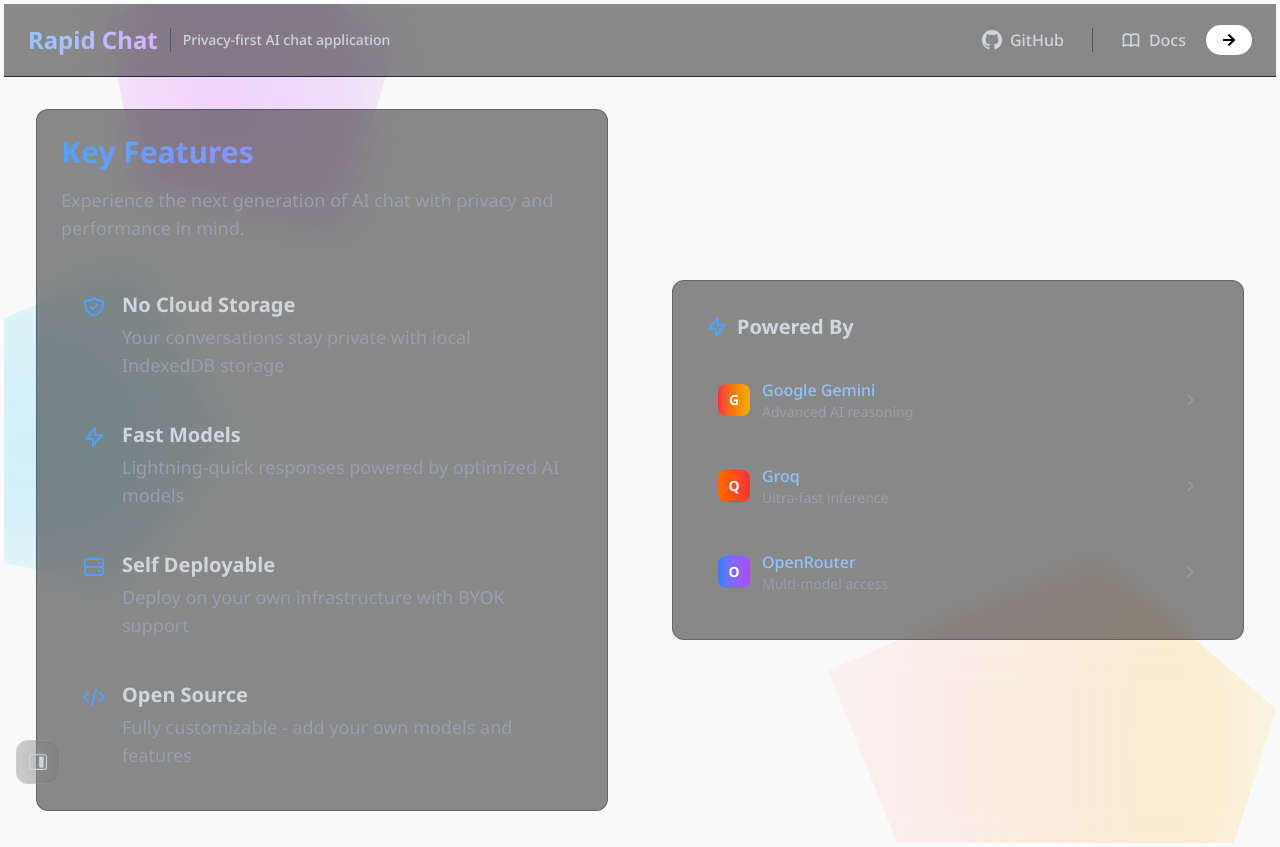
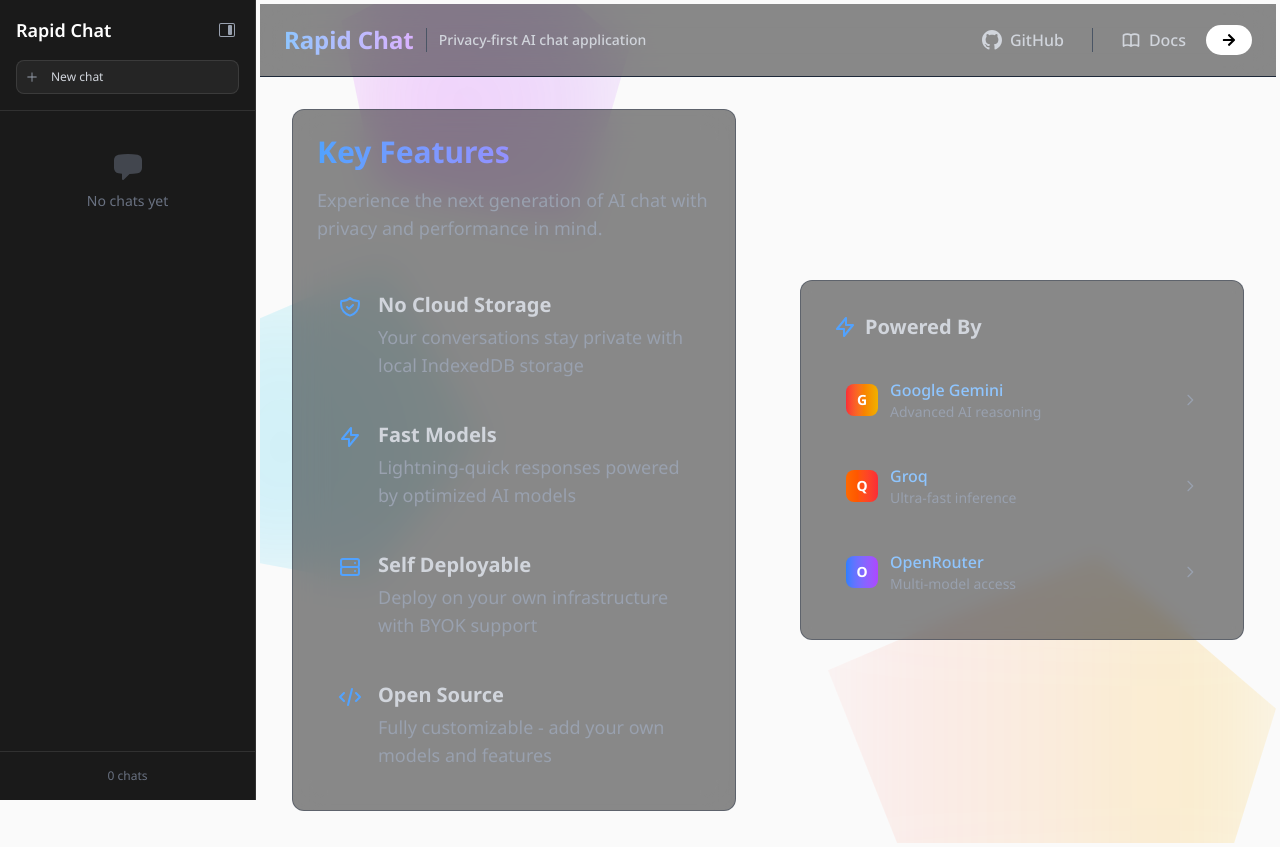
Before and after one commit to real-zephex/Rapid-Chat, a Next.js app: page / in a window 1280 px wide. Built offline with nearby package versions, Linux system fonts and the light colour scheme.

Commit message:
feat: implement sidebar context and layout components for improved UI structure

```diff
--- a/src/app/layout.tsx
+++ b/src/app/layout.tsx
@@ -5,6 +5,8 @@
 import Sidebar from "@/ui/sidebar";
 import { Analytics } from "@vercel/analytics/next";
 import { GoogleAnalytics } from "@next/third-parties/google";
+import { SidebarProvider } from "@/context/SidebarContext";
+import MainContent from "@/ui/main-content";
 
 const inter = Inter({
   subsets: ["latin"],
@@ -136,8 +138,12 @@
       <body
         className={`${notoSans.className} ${inter.className} font-sans antialiased m-1 h-full`}
       >
-        <Sidebar />
-        {children}
+        <SidebarProvider>
+          <Sidebar />
+          <MainContent>
+            {children}
+          </MainContent>
+        </SidebarProvider>
       </body>
     </html>
   );
--- /dev/null
+++ b/src/context/SidebarContext.tsx
@@ -0,0 +1,31 @@
+"use client";
+
+import React, { createContext, useContext, useState, ReactNode } from "react";
+
+interface SidebarContextType {
+  isOpen: boolean;
+  setIsOpen: (open: boolean) => void;
+  toggleSidebar: () => void;
+}
+
+const SidebarContext = createContext<SidebarContextType | undefined>(undefined);
+
+export function SidebarProvider({ children }: { children: ReactNode }) {
+  const [isOpen, setIsOpen] = useState(true);
+
+  const toggleSidebar = () => setIsOpen(!isOpen);
+
+  return (
+    <SidebarContext.Provider value={{ isOpen, setIsOpen, toggleSidebar }}>
+      {children}
+    </SidebarContext.Provider>
+  );
+}
+
+export function useSidebar() {
+  const context = useContext(SidebarContext);
+  if (context === undefined) {
+    throw new Error("useSidebar must be used within a SidebarProvider");
+  }
+  return context;
+}
--- a/src/ui/chat-components/AudioRecord.tsx
+++ b/src/ui/chat-components/AudioRecord.tsx
@@ -106,6 +106,7 @@
       <AiFillAudio
         color={isRecording ? "red" : "currentColor"}
         title="Click to record audio. Click again to stop."
+        size={14}
       />
 
       {isRecording && (
--- /dev/null
+++ b/src/ui/main-content.tsx
@@ -0,0 +1,22 @@
+"use client";
+
+import { useSidebar } from "@/context/SidebarContext";
+import { ReactNode } from "react";
+
+interface MainContentProps {
+  children: ReactNode;
+}
+
+export default function MainContent({ children }: MainContentProps) {
+  const { isOpen } = useSidebar();
+
+  return (
+    <div
+      className={`transition-all duration-300 ease-in-out ${
+        isOpen ? "ml-64" : "ml-0"
+      }`}
+    >
+      {children}
+    </div>
+  );
+}
--- a/src/ui/sidebar.tsx
+++ b/src/ui/sidebar.tsx
@@ -1,13 +1,14 @@
 "use client";
 import { BsLayoutSidebarInsetReverse } from "react-icons/bs";
+import { HiPlus, HiChatBubbleLeft } from "react-icons/hi2";
 
 import { useEffect, useRef, useState } from "react";
 import { addTabs, retrieveChats, retrieveTabs } from "@/utils/indexedDB";
 import { usePathname, useRouter } from "next/navigation";
-import { FaMapPin } from "react-icons/fa";
 import { useHotkeys } from "react-hotkeys-hook";
 import { AppRouterInstance } from "next/dist/shared/lib/app-router-context.shared-runtime";
 import { v4 as uuidv4 } from "uuid";
+import { useSidebar } from "@/context/SidebarContext";
 
 export async function handlePress(
   event: React.MouseEvent<HTMLButtonElement> | KeyboardEvent,
@@ -22,26 +23,28 @@
 }
 
 const Sidebar = () => {
-  const [expand, setExpanded] = useState<boolean>(false);
+  const { isOpen, setIsOpen } = useSidebar();
   const [tabs, setTabs] = useState<string[]>([]);
   const [tabTitles, setTabTitles] = useState<Record<string, string>>({});
   const [count, setCount] = useState<number>(0);
 
   const router = useRouter();
   const pathname = usePathname().split("/")[2];
-  const pathname_2 = usePathname();
-
-  console.log(pathname_2);
 
   const sidebarRef = useRef(null);
 
   const getTitle = (id: string) => {
-    return tabTitles[id] || "Loading...";
+    return tabTitles[id] || "New Chat";
   };
 
   useHotkeys("ctrl+shift+o", (e) => {
     e.preventDefault();
     handlePress(e, router);
+  });
+
+  useHotkeys("ctrl+b", (e) => {
+    e.preventDefault();
+    setIsOpen(!isOpen);
   });
 
   useEffect(() => {
@@ -58,9 +61,9 @@
           const lastMessage = chats[chats.length - 1];
           titles[tab] =
             lastMessage.role === "user"
-              ? lastMessage.content.slice(0, 80) +
-                (lastMessage.content.length > 80 ? "..." : "")
-              : lastMessage.content.slice(0, 80) + "...";
+              ? lastMessage.content.slice(0, 50) +
+                (lastMessage.content.length > 50 ? "..." : "")
+              : lastMessage.content.slice(0, 50) + "...";
         }
       }
       setTabTitles(titles);
@@ -74,38 +77,21 @@
     };
   }, []);
 
-  useHotkeys(
-    "ctrl+k",
-    (e) => {
-      e.preventDefault();
-      setExpanded((prev) => !prev);
-    },
-    [expand]
-  );
-
   useHotkeys("down", (e) => {
     e.preventDefault();
-    if (!expand) {
-      return;
-    }
+    if (!isOpen) return;
     handleArrowKeys({ action: "down" });
   });
 
   useHotkeys("up", (e) => {
     e.preventDefault();
-    if (!expand) {
-      return;
-    }
+    if (!isOpen) return;
     handleArrowKeys({ action: "up" });
   });
 
   function handleArrowKeys({ action }: { action: "up" | "down" }) {
     const sidebar = sidebarRef.current;
-    if (!sidebar) {
-      return;
-    }
-
-    console.log("Found ", count, " tabs.");
+    if (!sidebar) return;
 
     const el = getTabElementById(tabs[count]);
     if (el) {
@@ -116,12 +102,11 @@
       if (count === 0) return;
       const element = getTabElementById(tabs[count - 1]);
       if (element) {
-        element.style.border = "1px solid blue";
+        element.style.border = "1px solid #3b82f6";
         element.scrollIntoView({ behavior: "smooth", block: "nearest" });
-        element.setAttribute("tabindex", "0"); // Make element focusable
+        element.setAttribute("tabindex", "0");
         element.focus();
 
-        // Add Enter key listener
         element.onkeydown = (e) => {
           if (e.key === "Enter") {
             element.click();
@@ -134,12 +119,11 @@
       if (count === tabs.length - 1) return;
       const element = getTabElementById(tabs[count + 1]);
       if (element) {
-        element.style.border = "1px solid blue";
+        element.style.border = "1px solid #3b82f6";
         element.scrollIntoView({ behavior: "smooth", block: "nearest" });
-        element.setAttribute("tabindex", "0"); // Make element focusable
+        element.setAttribute("tabindex", "0");
         element.focus();
 
-        // Add Enter key listener
         element.onkeydown = (e) => {
           if (e.key === "Enter") {
             element.click();
@@ -153,131 +137,130 @@
 
   function getTabElementById(id: string): HTMLElement | null {
     const sidebar = sidebarRef.current;
-    if (!sidebar) {
-      return null;
-    }
+    if (!sidebar) return null;
     const element = document.getElementById(id);
-    if (!element) {
-      return null;
-    }
+    if (!element) return null;
     return element;
   }
 
-  useHotkeys(
-    "esc",
-    () => {
-      setExpanded(false);
-    },
-    [expand]
-  );
-
   return (
+    <>
+      {/* Sidebar */}
       <div
-      className={`fixed ${
-        pathname_2 === "/" ? "bottom-0" : "top-0"
-      } left-0 m-4 z-20`}
+        className={`fixed top-0 left-0 h-full bg-[#1a1a1a] border-r border-white/10 transition-all duration-300 ease-in-out z-30 ${
+          isOpen ? "w-64" : "w-0"
+        } overflow-hidden`}
         ref={sidebarRef}
       >
+        <div className="flex flex-col h-full">
+          {/* Header */}
+          <div className="p-4 border-b border-white/10">
+            <div className="flex items-center justify-between mb-4">
+              <h2 className="text-lg font-semibold text-white">Rapid Chat</h2>
               <button
-        className="group p-3 rounded-xl bg-bg/20 hover:bg-bg/50 border border-white/10 hover:border-white/20 backdrop-blur-xl transition-all duration-300 hover:shadow-lg hover:shadow-white/10"
                 onClick={(e) => {
                   e.preventDefault();
-          setExpanded((prev) => !prev);
+                  setIsOpen(false);
                 }}
-        title="Toggle Command Center (Ctrl+K)"
+                className="p-1 rounded hover:bg-white/10 transition-colors"
+                title="Close sidebar (Ctrl+B)"
               >
                 <BsLayoutSidebarInsetReverse
-          size={18}
-          className={`${
-            expand ? "rotate-180" : "rotate-0"
-          } transition-all duration-300 ease-in-out text-gray-300 group-hover:text-white`}
+                  size={16}
+                  className="text-gray-400"
                 />
               </button>
-
-      {expand && (
-        <div className="fixed top-1/2 left-1/2 transform -translate-x-1/2 -translate-y-1/2 border border-white/20 bg-bg/20 p-6 rounded-2xl shadow-2xl backdrop-blur-2xl max-w-4xl w-full flex flex-col gap-4 animate-in fade-in-0 zoom-in-95 duration-200">
-          <div className="flex items-center justify-between">
-            <div className="flex items-center gap-3">
-              <div className="w-2 h-2 bg-gradient-to-r from-blue-500 to-purple-500 rounded-full animate-pulse"></div>
-              <h2 className="text-xl font-semibold bg-gradient-to-r from-white to-gray-300 bg-clip-text text-transparent">
-                Rapid Chat
-              </h2>
-            </div>
-            <div className="text-xs text-gray-400 font-mono">Ctrl+K</div>
             </div>
 
-          <div className="h-px bg-gradient-to-r from-transparent via-white/20 to-transparent"></div>
+            {/* New Chat Button */}
+            <button
+              className="w-full flex items-center gap-3 p-2 rounded-lg bg-white/5 hover:bg-white/10 transition-colors border border-white/10 hover:border-white/20"
+              onClick={(e) => handlePress(e, router)}
+              title="New chat (Ctrl+Shift+O)"
+            >
+              <HiPlus size={14} className="text-gray-400" />
+              <span className="text-xs text-gray-300">New chat</span>
+            </button>
+          </div>
 
-          <button
-            className="group p-4 rounded-xl hover:bg-white/10 transition-all duration-300 flex flex-row justify-center items-center cursor-pointer relative border border-white/10 hover:border-white/20 hover:shadow-lg hover:scale-[1.02] bg-gradient-to-r from-blue-500/10 to-purple-500/10"
-            onClick={(e) => handlePress(e, router)}
-          >
-            <span className="text-sm font-medium group-hover:text-white transition-colors">
-              ✨ New Chat
-            </span>
-          </button>
-
-          <div className="flex flex-col gap-2 p-2 max-h-80 overflow-y-auto scrollbar-thin scrollbar-thumb-white/20 scrollbar-track-transparent">
+          {/* Chat List */}
+          <div className="flex-1 overflow-y-auto p-2">
             {tabs.length === 0 ? (
-              <div className="text-center py-8 text-gray-400">
-                <div className="text-2xl mb-2">💬</div>
-                <p className="text-sm">
-                  No chats yet. Start a new conversation!
-                </p>
+              <div className="text-center py-8 text-gray-500">
+                <HiChatBubbleLeft
+                  size={32}
+                  className="mx-auto mb-2 opacity-50"
+                />
+                <p className="text-sm">No chats yet</p>
               </div>
             ) : (
-              tabs.map((tab, index) => (
+              <div className="space-y-1">
+                {tabs.map((tab) => (
                   <div
                     key={tab}
                     id={tab}
-                  className={`group p-3 rounded-xl hover:bg-white/10 transition-all duration-300 flex flex-row justify-between items-center cursor-pointer relative border hover:border-white/20 hover:shadow-md hover:scale-[1.01] ${
+                    className={`group p-3 rounded-lg cursor-pointer transition-all duration-200 hover:bg-white/5 ${
                       pathname === tab
-                      ? "border-blue-400/50 bg-blue-500/10 shadow-lg shadow-blue-500/20"
-                      : "border-white/10"
+                        ? "bg-white/10 border border-white/20"
+                        : "border border-transparent hover:border-white/10"
                     }`}
                     onClick={() => {
                       router.push(`/chat/${tab}`);
-                    setExpanded(false);
-                  }}
-                  style={{
-                    animationDelay: `${index * 50}ms`,
                     }}
                   >
-                  <div className="flex items-center gap-3 flex-1 min-w-0">
-                    {pathname === tab ? (
-                      <div className="w-2 h-2 bg-blue-400 rounded-full animate-pulse flex-shrink-0"></div>
-                    ) : (
-                      <div className="w-2 h-2 bg-gray-600 rounded-full group-hover:bg-gray-400 transition-colors flex-shrink-0"></div>
-                    )}
+                    <div className="flex items-center gap-3">
+                      <div
+                        className={`w-2 h-2 rounded-full flex-shrink-0 ${
+                          pathname === tab
+                            ? "bg-blue-400"
+                            : "bg-gray-600 group-hover:bg-gray-500"
+                        }`}
+                      />
                       <span
-                      className={`text-sm font-medium truncate ${
+                        className={`text-xs truncate flex-1 ${
                           pathname === tab
-                          ? "text-blue-200"
-                          : "text-gray-300 group-hover:text-white line-clamp-1"
-                      } transition-colors`}
+                            ? "text-white text-xs"
+                            : "text-gray-300 group-hover:text-gray-200"
+                        }`}
                       >
-                      {getTitle(tab) || `Chat ${index + 1}`}
+                        {getTitle(tab)}
                       </span>
                     </div>
-
-                  {pathname === tab && (
-                    <div className="flex-shrink-0 ml-2">
-                      <FaMapPin size={14} className="text-blue-400" />
+                  </div>
+                ))}
               </div>
             )}
           </div>
-              ))
-            )}
-          </div>
 
-          <div className="flex items-center justify-center gap-2 pt-2 border-t border-white/10">
-            <div className="text-xs text-gray-500">
+          {/* Footer */}
+          <div className="p-4 border-t border-white/10">
+            <div className="text-xs text-gray-500 text-center">
               {tabs.length} chat{tabs.length !== 1 ? "s" : ""}
             </div>
           </div>
         </div>
+      </div>
+
+      {/* Toggle Button - only visible when sidebar is closed */}
+      {!isOpen && (
+        <button
+          className="fixed top-4 left-4 z-40 p-2 rounded-lg bg-[#1a1a1a] hover:bg-[#2a2a2a] border border-white/10 hover:border-white/20 transition-all duration-200"
+          onClick={() => setIsOpen(true)}
+          title="Open sidebar (Ctrl+B)"
+        >
+          <BsLayoutSidebarInsetReverse size={14} className="text-gray-400" />
+        </button>
       )}
-    </div>
+
+      {/* Overlay for mobile */}
+      {isOpen && (
+        <div
+          className="fixed inset-0 bg-black/50 z-20 md:hidden"
+          onClick={() => setIsOpen(false)}
+        />
+      )}
+    </>
   );
 };
+
 export default Sidebar;
--- a/src/utils/model-list.ts
+++ b/src/utils/model-list.ts
@@ -107,6 +107,7 @@
   description: string;
   image_support: boolean;
   pdf_support: boolean;
+  type: "reasoning" | "conversational" | "general";
   active: boolean;
 }
 
@@ -118,6 +119,7 @@
     image: model.image_support,
     pdf: model.pdf_support,
     description: model.description || "No description available.",
+    type: model.type,
   }));
 };
 
```
Also changed, not shown: src/ui/chat-interface.tsx (+43 -18 lines). Lines whose indentation alone changed are shown as unchanged.
